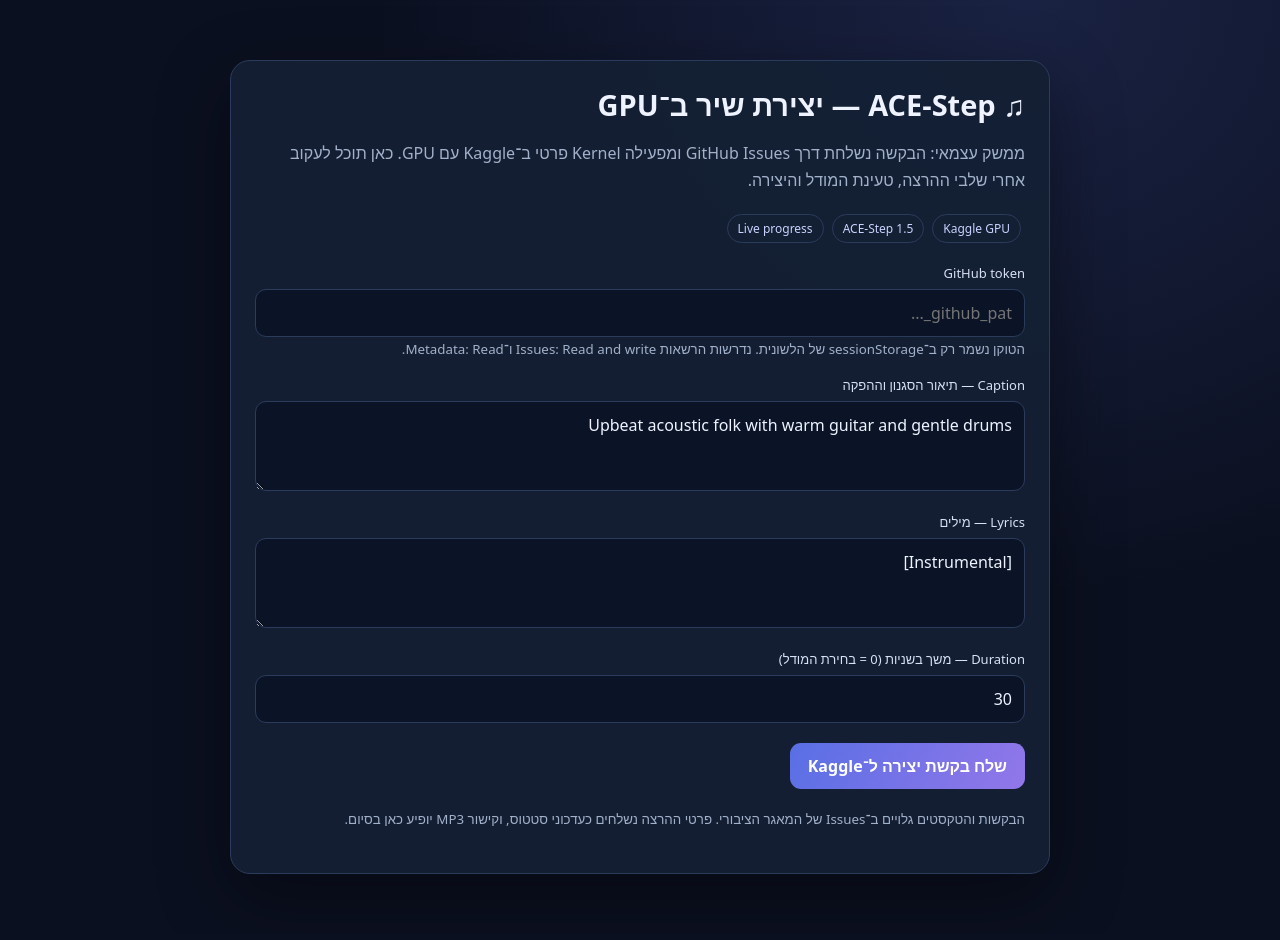
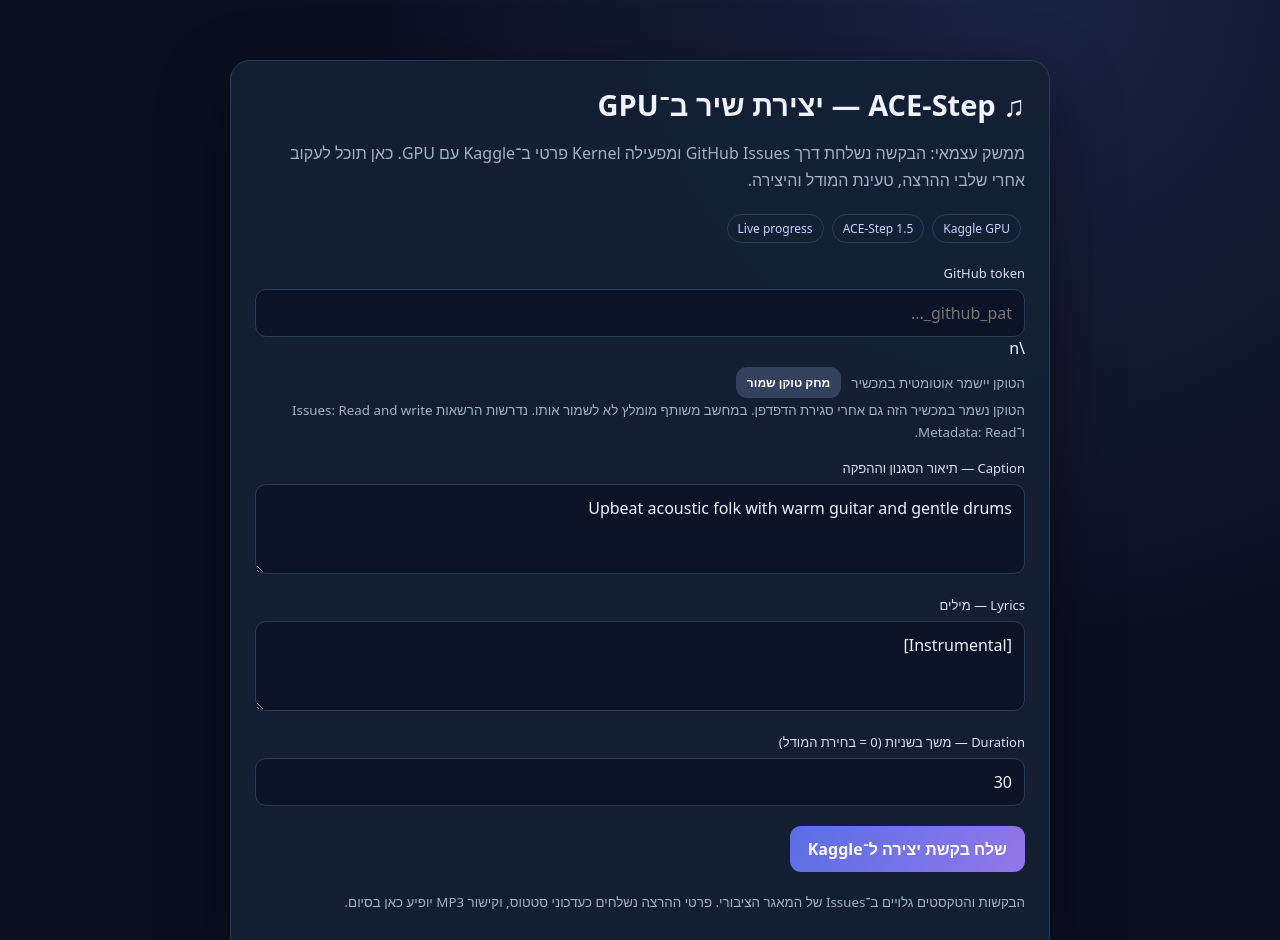
Before and after one commit to unisocsu/kaggle_music_bgenerator_admin, a plain HTML site: page docs/direct.html in a window 1280 px wide. Shown: the top 940 px of the page. Drawn offline with Linux system fonts and the light colour scheme.

Commit message:
Persist direct page token in local storage

```diff
--- a/docs/direct.html
+++ b/docs/direct.html
@@ -20,8 +20,8 @@ small{color:var(--muted)}@media(max-width:600px){main{margin:0;padding:12px}.pan
 <p class="muted">ממשק עצמאי: הבקשה נשלחת דרך GitHub Issues ומפעילה Kernel פרטי ב־Kaggle עם GPU. כאן תוכל לעקוב אחרי שלבי ההרצה, טעינת המודל והיצירה.</p>
 <div class="tags"><span class="tag">Kaggle GPU</span><span class="tag">ACE-Step 1.5</span><span class="tag">Live progress</span></div>
 <form id="form">
-<label for="token">GitHub token</label><input id="token" type="password" autocomplete="off" placeholder="github_pat_..." required>
-<small>הטוקן נשמר רק ב־sessionStorage של הלשונית. נדרשות הרשאות Issues: Read and write ו־Metadata: Read.</small>
+<label for="token">GitHub token</label><input id="token" type="password" autocomplete="off" placeholder="github_pat_..." required>\n<div style="display:flex;gap:10px;align-items:center;flex-wrap:wrap;margin-top:8px"><small id="tokenSaved" aria-live="polite">הטוקן יישמר אוטומטית במכשיר</small><button id="clearToken" type="button" style="margin:0;padding:7px 11px;background:#34415d;font-size:12px">מחק טוקן שמור</button></div>
+<small>הטוקן נשמר במכשיר הזה גם אחרי סגירת הדפדפן. במחשב משותף מומלץ לא לשמור אותו. נדרשות הרשאות Issues: Read and write ו־Metadata: Read.</small>
 <label for="caption">Caption — תיאור הסגנון וההפקה</label>
 <textarea id="caption" required>Upbeat acoustic folk with warm guitar and gentle drums</textarea>
 <label for="lyrics">Lyrics — מילים</label>
@@ -41,7 +41,7 @@ small{color:var(--muted)}@media(max-width:600px){main{margin:0;padding:12px}.pan
 const REPO='unisocsu/kaggle_music_bgenerator_admin';
 const form=document.querySelector('#form'),statusBox=document.querySelector('#status'),btn=document.querySelector('#submit');
 const tokenInput=document.querySelector('#token'),timeline=document.querySelector('#timeline');
-tokenInput.value=sessionStorage.getItem('direct_song_token')||'';
+const TOKEN_KEY='direct_song_token';\ntokenInput.value=localStorage.getItem(TOKEN_KEY)||'';\nconst tokenSaved=document.querySelector('#tokenSaved');\ntokenInput.addEventListener('input',()=>{const value=tokenInput.value.trim();if(value){localStorage.setItem(TOKEN_KEY,value);tokenSaved.textContent='הטוקן נשמר במכשיר';}else{localStorage.removeItem(TOKEN_KEY);tokenSaved.textContent='אין טוקן שמור';}});\ndocument.querySelector('#clearToken').addEventListener('click',()=>{localStorage.removeItem(TOKEN_KEY);tokenInput.value='';tokenSaved.textContent='הטוקן נמחק מהמכשיר';});
 let pollHandle=null,lastCommentCount=0;
 function showMessage(title,pill,message){
  statusBox.style.display='block';document.querySelector('#statusTitle').textContent=title;document.querySelector('#statusPill').textContent=pill;
@@ -73,7 +73,7 @@ form.addEventListener('submit',async e=>{
  const caption=document.querySelector('#caption').value.trim(),lyrics=document.querySelector('#lyrics').value;
  const duration=Number(document.querySelector('#duration').value);
  if(!caption||!Number.isInteger(duration)||duration<0||duration>600||(duration!==0&&duration<10)){showMessage('נתונים לא תקינים','בדיקה','יש להזין Caption ומשך של 10–600 שניות, או 0 לבחירת המודל.');return}
- sessionStorage.setItem('direct_song_token',token);btn.disabled=true;
+ localStorage.setItem(TOKEN_KEY,token);tokenSaved.textContent='הטוקן נשמר במכשיר';btn.disabled=true;
  showMessage('שולח בקשה','מתחיל','יוצר Issue וממתין ל־GitHub Actions…');
  const payload=JSON.stringify({caption,lyrics,duration});
  const body='<!-- kaggle-direct-song-request -->\n<!-- payload:start -->\n'+payload+'\n<!-- payload:end -->\n\n## Direct ACE-Step GPU request\n\n**Caption**\n\n'+caption+'\n\n**Lyrics**\n\n'+(lyrics||'[empty]')+'\n\n**Duration**\n\n'+duration+'\n';
```
